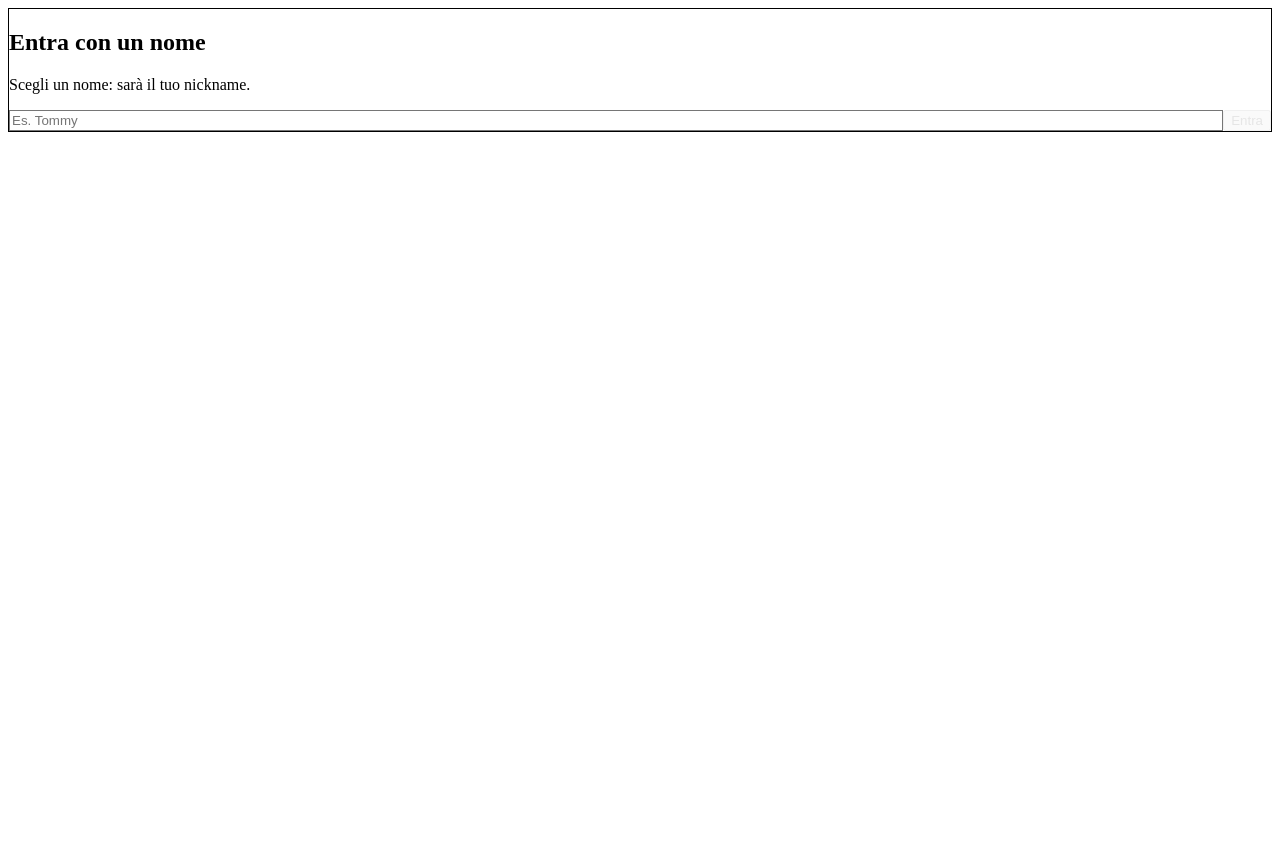
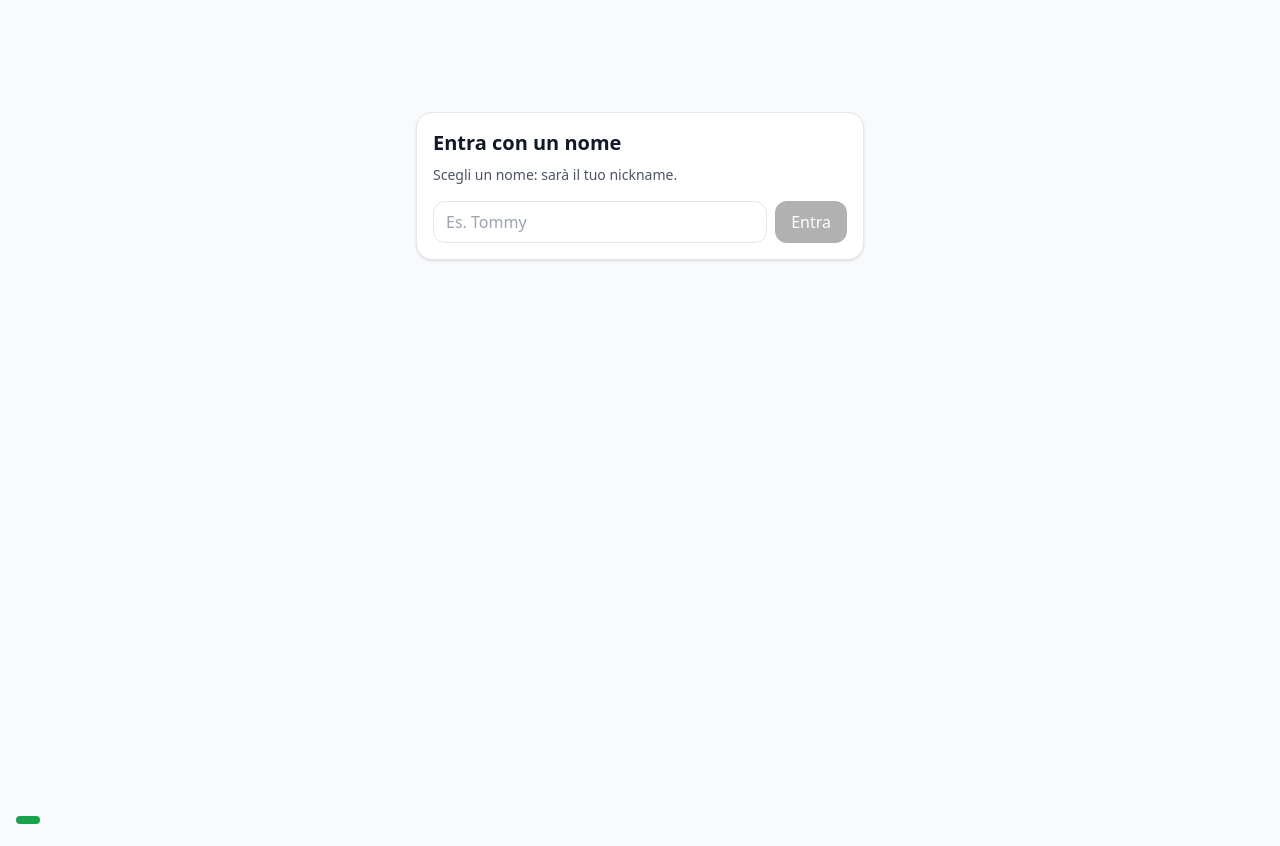
Before and after one commit to Talyon93/CircoCinema, a React (Vite) app: page / in a window 1280 px wide. Before the commit the page ends 816 px from the top, so only its background shows below. Built offline with nearby package versions, Linux system fonts and the light colour scheme.

Commit message:
Real initial commit

```diff
--- a/index.html
+++ b/index.html
@@ -6,7 +6,8 @@
     <title>Circo Cinema</title>
     <script type="module" src="/src/main.tsx"></script>
   </head>
-  <body>
+  <body class="bg-gray-50">
     <div id="root"></div>
+    <div id="tailwind-ok" class="m-4"></div>
   </body>
 </html>
--- /dev/null
+++ b/postcss.config.cjs
@@ -0,0 +1,7 @@
+/**** PostCSS (CJS) ****/
+module.exports = {
+  plugins: {
+    tailwindcss: {},
+    autoprefixer: {},
+  },
+};
--- a/src/index.css
+++ b/src/index.css
@@ -1,3 +1,5 @@
 @tailwind base;
 @tailwind components;
 @tailwind utilities;
+
+#tailwind-ok { @apply text-white px-3 py-1 rounded bg-green-600 inline-block; content: "Tailwind attivo"; }
--- a/src/main.tsx
+++ b/src/main.tsx
@@ -1,7 +1,7 @@
-import './index.css';
 import React from 'react'
 import ReactDOM from 'react-dom/client'
 import CinemaNightApp from './CinemaNightApp'
+import './index.css'
 
 ReactDOM.createRoot(document.getElementById('root')!).render(
   <React.StrictMode>
--- /dev/null
+++ b/tailwind.config.cjs
@@ -0,0 +1,9 @@
+/**** Tailwind (CJS) ****/
+module.exports = {
+  content: [
+    "./index.html",
+    "./src/**/*.{js,ts,jsx,tsx}",
+  ],
+  theme: { extend: {} },
+  plugins: [],
+};
--- /dev/null
+++ b/vite.config.ts
@@ -0,0 +1,6 @@
+import { defineConfig } from 'vite'
+import react from '@vitejs/plugin-react'
+
+export default defineConfig({
+  plugins: [react()],
+})
```
Also changed, not shown: package.json (+5 -5 lines), 2 other files (tests, documents, lock files or other folders).
